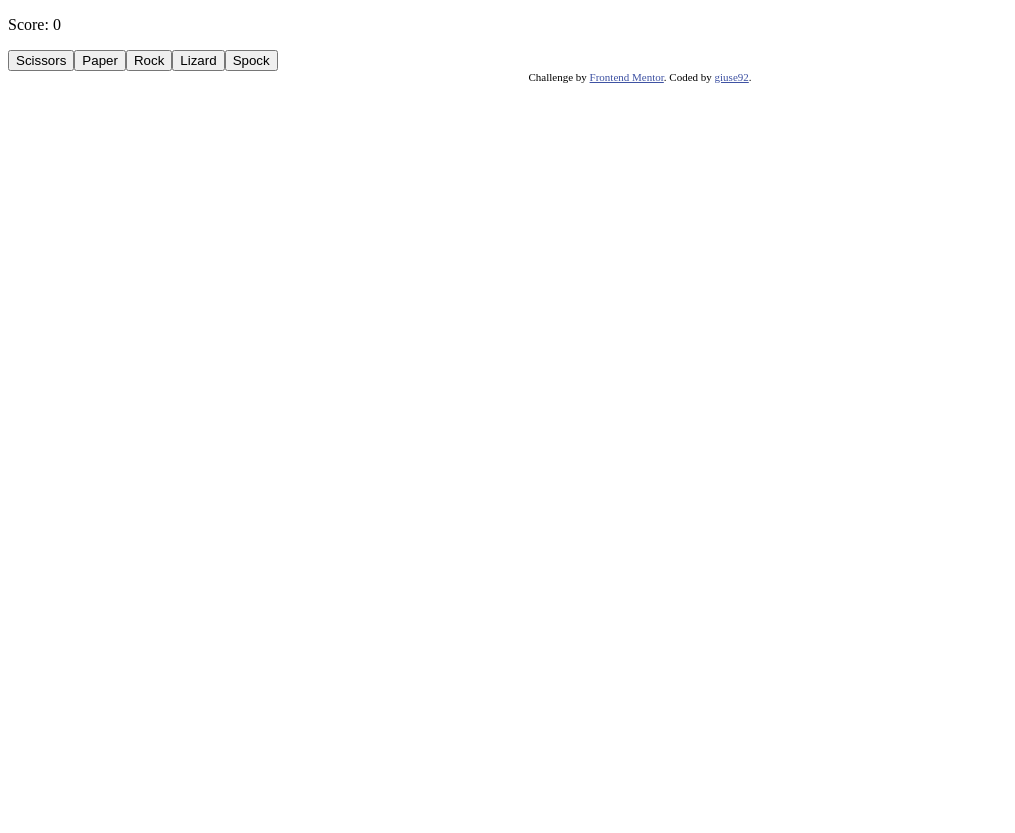
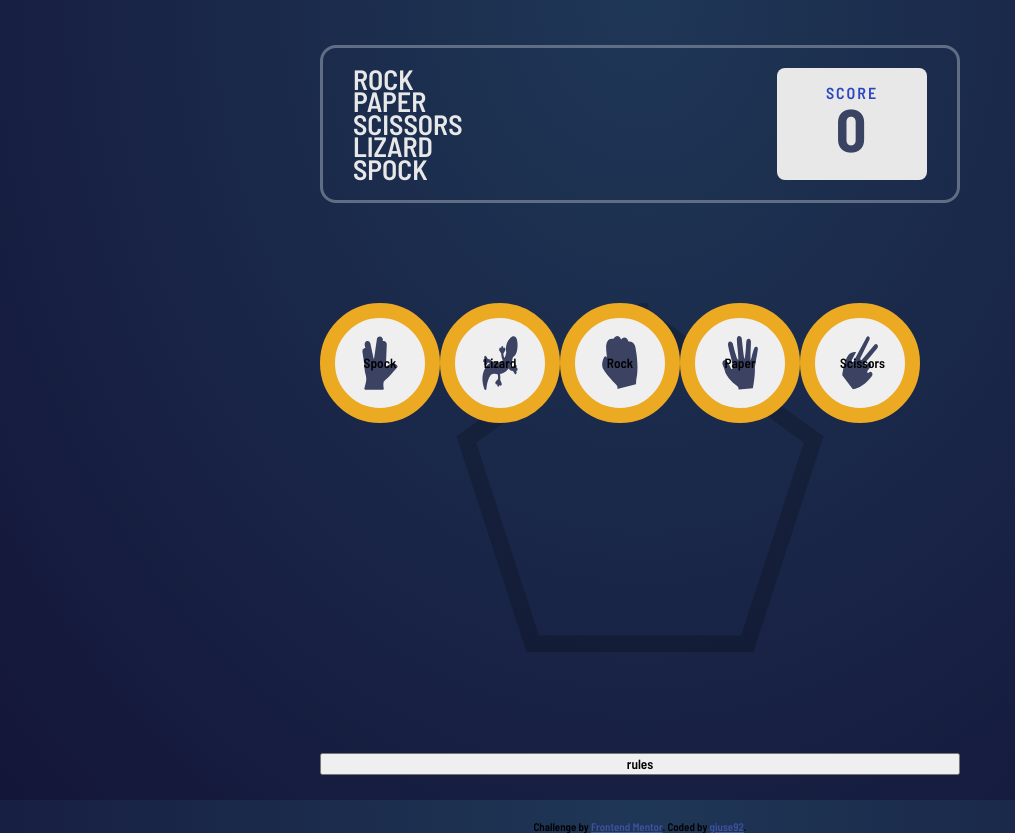
Before and after one commit to giuse92/rock-paper-scissors, a plain HTML site: page index.html in a window 1280 px wide. Shown: the whole page, without its empty margins (0-1015 px from the left). Before the commit the page ends 800 px from the top, so only its background shows below. Drawn offline with Linux system fonts and the light colour scheme.

Commit message:
still much to do

```diff
--- /dev/null
+++ b/assets/css/style.css
@@ -0,0 +1,101 @@
+@import url("https://fonts.googleapis.com/css2?family=Barlow+Semi+Condensed:wght@600;700&display=swap");
+
+* {
+  font-family: "Barlow Semi Condensed", sans-serif;
+  box-sizing: border-box;
+}
+
+html {
+  height: 100%;
+}
+
+body {
+  height: 100%;
+  margin: 0;
+  padding: 0;
+  background: radial-gradient(
+    ellipse at top,
+    hsl(214, 47%, 23%),
+    hsl(237, 49%, 15%)
+  );
+  background-repeat: no-repeat;
+  background-attachment: fixed;
+}
+
+main {
+  display: flex;
+  flex-direction: column;
+  width: 50%;
+  margin: 0 auto;
+  padding: 45px 0;
+}
+
+main .intro {
+  padding: 20px 30px;
+  border: 3px solid hsl(217, 16%, 45%);
+  border-radius: 1em;
+  display: flex;
+  justify-content: space-between;
+}
+
+main .intro .game-name {
+  list-style-type: none;
+  text-transform: uppercase;
+  line-height: 0.8;
+  margin: 0;
+  padding: 0;
+}
+
+main .intro .game-name li {
+  margin: 0;
+  padding: 0;
+  font-size: 28px;
+  font-weight: 600;
+  color: hsl(0, 0%, 91%);
+}
+
+main .intro .score {
+  margin: 0;
+  width: 150px;
+  border-radius: 0.5em;
+  background-color: hsl(0, 0%, 91%);
+  display: flex;
+  flex-direction: column;
+  align-items: center;
+  justify-content: center;
+  color: hsl(229, 64%, 46%);
+  text-transform: uppercase;
+  letter-spacing: 2px;
+}
+
+main .intro .score span {
+  color: hsl(229, 25%, 31%);
+  font-size: 60px;
+  font-weight: 700;
+  margin-top: -10px;
+}
+
+main .pentagon {
+  background-image: url("../images/bg-pentagon.svg");
+  background-repeat: no-repeat;
+  background-size: contain;
+  background-position: center;
+  width: 100%;
+  margin: 100px 0;
+  height: 350px;
+}
+
+main .pentagon .you-picked {
+  background-repeat: no-repeat;
+  background-size: 40% 60%;
+  background-position: center;
+  padding: 25px;
+  width: 120px;
+  height: 120px;
+  border: 15px solid hsl(40, 84%, 53%);
+  border-radius: 50%;
+}
+
+main .pentagon .you-picked:hover {
+  cursor: pointer;
+}
--- a/assets/js/game.js
+++ b/assets/js/game.js
@@ -1,6 +1,13 @@
-let arrayOne = ["Scissors", "Paper", "Rock", "Lizard", "Spock"];
+let arrayOne = [
+  { name: "Scissors", imgUrl: "./assets/images/icon-scissors.svg" },
+  { name: "Paper", imgUrl: "./assets/images/icon-paper.svg" },
+  { name: "Rock", imgUrl: "./assets/images/icon-rock.svg" },
+  { name: "Lizard", imgUrl: "./assets/images/icon-lizard.svg" },
+  { name: "Spock", imgUrl: "./assets/images/icon-spock.svg" },
+];
+//["Scissors", "Paper", "Rock", "Lizard", "Spock"]
 let arrayTwo = arrayOne;
-let attribution = document.querySelector(".attribution");
+let pentagon = document.querySelector(".pentagon");
 if (window.localStorage.getItem("score") === null) {
   window.localStorage.setItem("score", 0);
 }
@@ -16,7 +23,7 @@ addScore(+0);
 
 let winLose = () => {
   let youPicked = document.querySelector("button.you-picked");
-  let housePicked = document.querySelector("span.house-picked");
+  let housePicked = document.querySelector("button.house-picked");
   switch (true) {
     case youPicked.innerHTML === housePicked.innerHTML:
       addScore(+0);
@@ -115,8 +122,9 @@ let winLose = () => {
 };
 
 let housePicked = (arr) => {
-  let housePicked = document.createElement("span");
-  let localPicked = arr[Math.floor(Math.random() * arr.length)];
+  let housePicked = document.createElement("button");
+  let localPicked = arr[Math.floor(Math.random() * arr.length)].name;
+  housePicked.disabled = true;
   housePicked.textContent = localPicked;
   housePicked.classList.add("house-picked");
   let youPicked = document.querySelector("button.you-picked");
@@ -127,7 +135,7 @@ let housePicked = (arr) => {
   housePicked.after(playAgainBtn);
   playAgainBtn.onclick = (e) => {
     let yourPick = document.querySelector("button.you-picked");
-    let housePick = document.querySelector("span.house-picked");
+    let housePick = document.querySelector("button.house-picked");
     if (yourPick.disabled === true) {
       yourPick.remove();
       housePick.remove();
@@ -156,8 +164,9 @@ let buildBtns = (arr) => {
   for (let item of arr) {
     let btn = document.createElement("button");
     btn.className = "you-picked";
-    btn.innerText = item;
-    attribution.insertAdjacentElement("beforebegin", btn);
+    btn.innerText = item.name;
+    btn.style.backgroundImage = `url(${item.imgUrl})`;
+    pentagon.insertAdjacentElement("afterbegin", btn);
     btn.addEventListener("click", youPicked);
   }
 };
--- /dev/null
+++ b/assets/js/rules.js
@@ -0,0 +1,5 @@
+let rulesModal = document.querySelector("button.modal-rules");
+
+rulesModal.onclick = (e) => {
+  alert(`${e.currentTarget.textContent}`);
+};
--- a/index.html
+++ b/index.html
@@ -1,10 +1,17 @@
 <!DOCTYPE html>
 <html lang="en">
   <head>
-  <meta charset="UTF-8">
-  <meta name="viewport" content="width=device-width, initial-scale=1.0"> <!-- displays site properly based on user's device -->
+    <meta charset="UTF-8" />
+    <meta name="viewport" content="width=device-width, initial-scale=1.0" />
+    <!-- displays site properly based on user's device -->
 
-  <link rel="icon" type="image/png" sizes="32x32" href="./images/favicon-32x32.png">
+    <link
+      rel="icon"
+      type="image/png"
+      sizes="32x32"
+      href="./assets/images/favicon-32x32.png"
+    />
+    <link rel="stylesheet" href="./assets/css/style.css" />
 
     <title>Frontend Mentor | Rock, Paper, Scissors</title>
 
@@ -22,19 +29,41 @@
 
     <!-- Feel free to remove these styles or customise in your own stylesheet 👍 -->
     <style>
-    .attribution { font-size: 11px; text-align: center; }
-    .attribution a { color: hsl(228, 45%, 44%); }
+      .attribution {
+        font-size: 11px;
+        text-align: center;
+      }
+      .attribution a {
+        color: hsl(228, 45%, 44%);
+      }
     </style>
   </head>
   <body>
-  <p class="score">Score: <span></span></p>
+    <main>
+      <div class="intro">
+        <ul class="game-name">
+          <li>rock</li>
+          <li>paper</li>
+          <li>scissors</li>
+          <li>lizard</li>
+          <li>spock</li>
+        </ul>
+        <p class="score">Score<span></span></p>
+      </div>
+      <div class="pentagon"></div>
+      <button class="modal-rules">rules</button>
+    </main>
 
-
+    <footer>
       <div class="attribution">
-    Challenge by <a href="https://www.frontendmentor.io?ref=challenge" target="_blank">Frontend Mentor</a>.
-    Coded by <a href="https://github.com/giuse92">giuse92</a>.
+        Challenge by
+        <a href="https://www.frontendmentor.io?ref=challenge" target="_blank"
+          >Frontend Mentor</a
+        >. Coded by <a href="https://github.com/giuse92">giuse92</a>.
       </div>
+    </footer>
 
     <script src="./assets/js/game.js"></script>
+    <script src="./assets/js/rules.js"></script>
   </body>
 </html>
```
Lines whose indentation alone changed are shown as unchanged.
